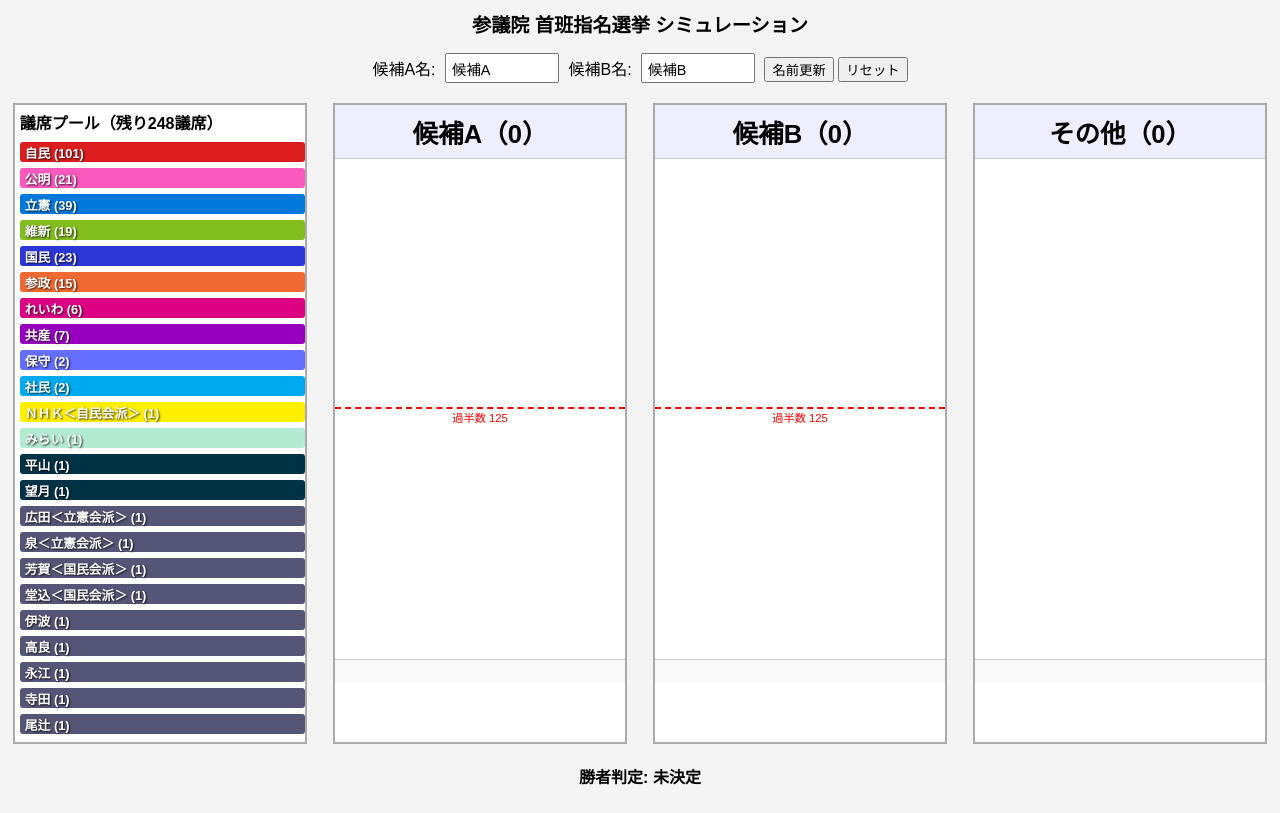
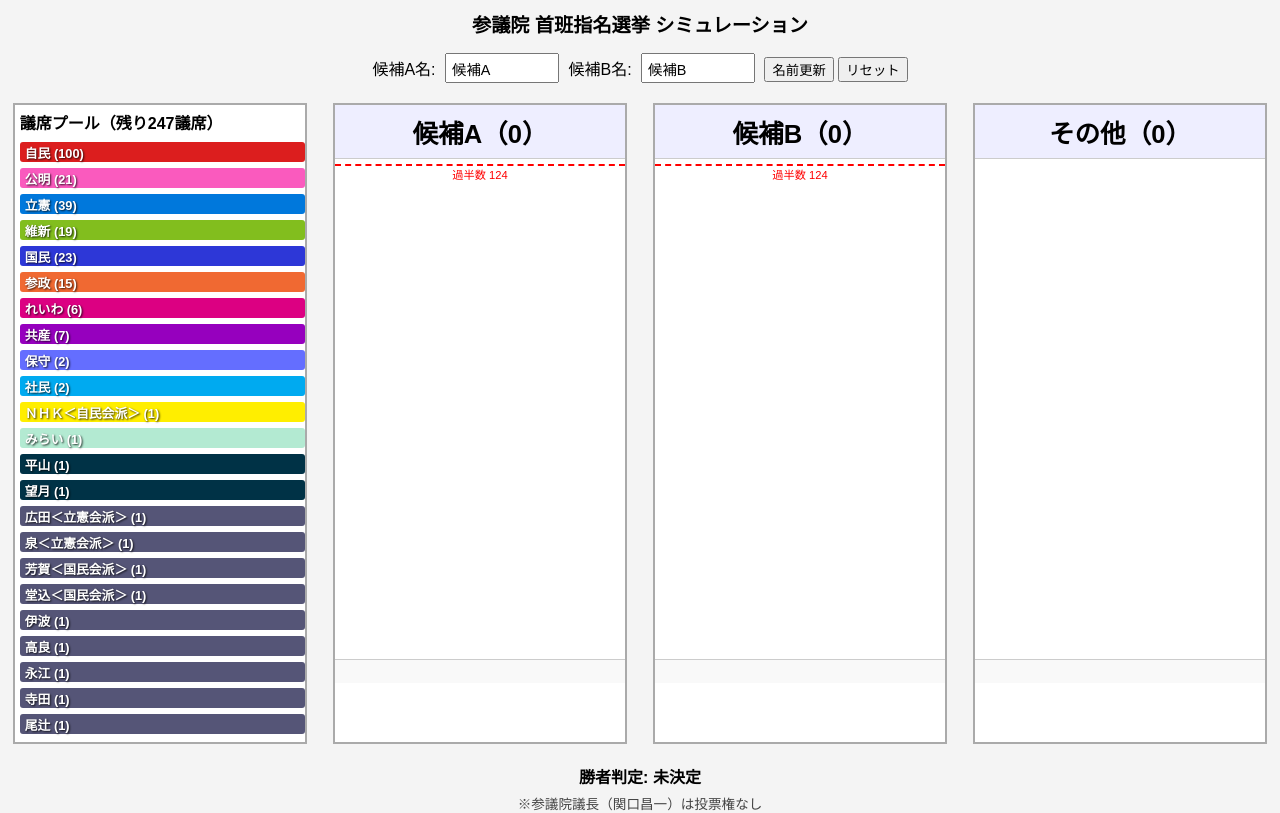
Before and after one commit to harashin0411-sys/sangiin, a plain HTML site: page index.html in a window 1280 px wide. Both pictures are taken after a click on the button "リセット". Drawn offline with nearby package versions, Linux system fonts and the light colour scheme.

Commit message:
Add files via upload

```diff
--- a/index.html
+++ b/index.html
@@ -116,6 +116,12 @@
     margin-top: 15px;
     font-weight: bold;
   }
+  .note {
+    text-align: center;
+    font-size: 0.85em;
+    color: #444;
+    margin-top: 5px;
+  }
   .name-inputs {
     text-align: center;
     margin: 10px;
@@ -161,14 +167,14 @@
   <div class="candidate-area">
     <div id="headerA" class="candidate-header">候補A（0）</div>
     <div id="candidateA" class="candidate">
-      <div class="majority-marker">過半数 125</div>
+      <div class="majority-marker">過半数 124</div>
     </div>
     <div id="bottomA" class="bottom-info"></div>
   </div>
   <div class="candidate-area">
     <div id="headerB" class="candidate-header">候補B（0）</div>
     <div id="candidateB" class="candidate">
-      <div class="majority-marker">過半数 125</div>
+      <div class="majority-marker">過半数 124</div>
     </div>
     <div id="bottomB" class="bottom-info"></div>
   </div>
@@ -180,11 +186,12 @@
 </div>
 
 <div id="result" class="result">勝者判定: 未決定</div>
+<div class="note">※参議院議長（関口昌一）は投票権なし</div>
 
 <script src="https://cdn.jsdelivr.net/npm/sortablejs@1.15.0/Sortable.min.js"></script>
 
 <script>
-const MAJORITY = 125;
+const MAJORITY = 124;
 
 // 無所属
 const yotouIndependent = ["平山","望月"];
@@ -194,9 +201,9 @@ const yatouIndependent = [
   "伊波","高良","永江","寺田","尾辻"
 ];
 
-// 党派データ
+// 党派データ（自民党100に修正）
 const parties = [
-  { name: "自民", seats: 101, color: "#DC1E1E" },
+  { name: "自民", seats: 100, color: "#DC1E1E" },
   { name: "公明", seats: 21, color: "#FA5ABE" },
   { name: "立憲", seats: 39, color: "#0078DC" },
   { name: "維新", seats: 19, color: "#82BE1E" },
@@ -211,8 +218,6 @@ const parties = [
   ...yotouIndependent.map(name => ({ name, seats: 1, color: "#003246" })),
   ...yatouIndependent.map(name => ({ name, seats: 1, color: "#555577" }))
 ];
-
-const TOTAL_SEATS = parties.reduce((sum, p) => sum + p.seats, 0);
 
 function createPoolBar(party) {
   const div = document.createElement("div");
@@ -238,7 +243,7 @@ function createPartyElement(party) {
   const paddingBottom = parseFloat(style.paddingBottom);
   const usableHeight = candidateHeight - paddingTop - paddingBottom;
 
-  const pxPerSeat = usableHeight / TOTAL_SEATS;
+  const pxPerSeat = usableHeight / MAJORITY;
   const heightPx = party.seats * pxPerSeat;
   div.style.height = `${heightPx}px`;
 
@@ -247,7 +252,6 @@ function createPartyElement(party) {
   const widthPercent = Math.max((party.seats / MAJORITY) * 100, minWidth);
   div.style.width = `${Math.min(widthPercent, maxWidth)}%`;
 
-  // 可読性調整
   if (heightPx < 20) {
     div.style.fontSize = "0.6em";
     div.style.lineHeight = `${heightPx}px`;
@@ -299,7 +303,7 @@ function updateMajorityMarkerPosition(candidateId) {
   const paddingBottom = parseFloat(style.paddingBottom);
   const usableHeight = candidateEl.clientHeight - paddingTop - paddingBottom;
 
-  const pxPerSeat = usableHeight / TOTAL_SEATS;
+  const pxPerSeat = usableHeight / MAJORITY;
   const majorityHeightPx = MAJORITY * pxPerSeat;
 
   const markerTop = usableHeight - majorityHeightPx + paddingTop;
@@ -343,8 +347,8 @@ function updateCounts() {
 function resetSimulation() {
   document.getElementById("nameA").value = "候補A";
   document.getElementById("nameB").value = "候補B";
-  document.getElementById("candidateA").innerHTML = `<div class="majority-marker">過半数 125</div>`;
-  document.getElementById("candidateB").innerHTML = `<div class="majority-marker">過半数 125</div>`;
+  document.getElementById("candidateA").innerHTML = `<div class="majority-marker">過半数 124</div>`;
+  document.getElementById("candidateB").innerHTML = `<div class="majority-marker">過半数 124</div>`;
   document.getElementById("others").innerHTML = ``;
   document.getElementById("bottomA").textContent = ``;
   document.getElementById("bottomB").textContent = ``;
```
